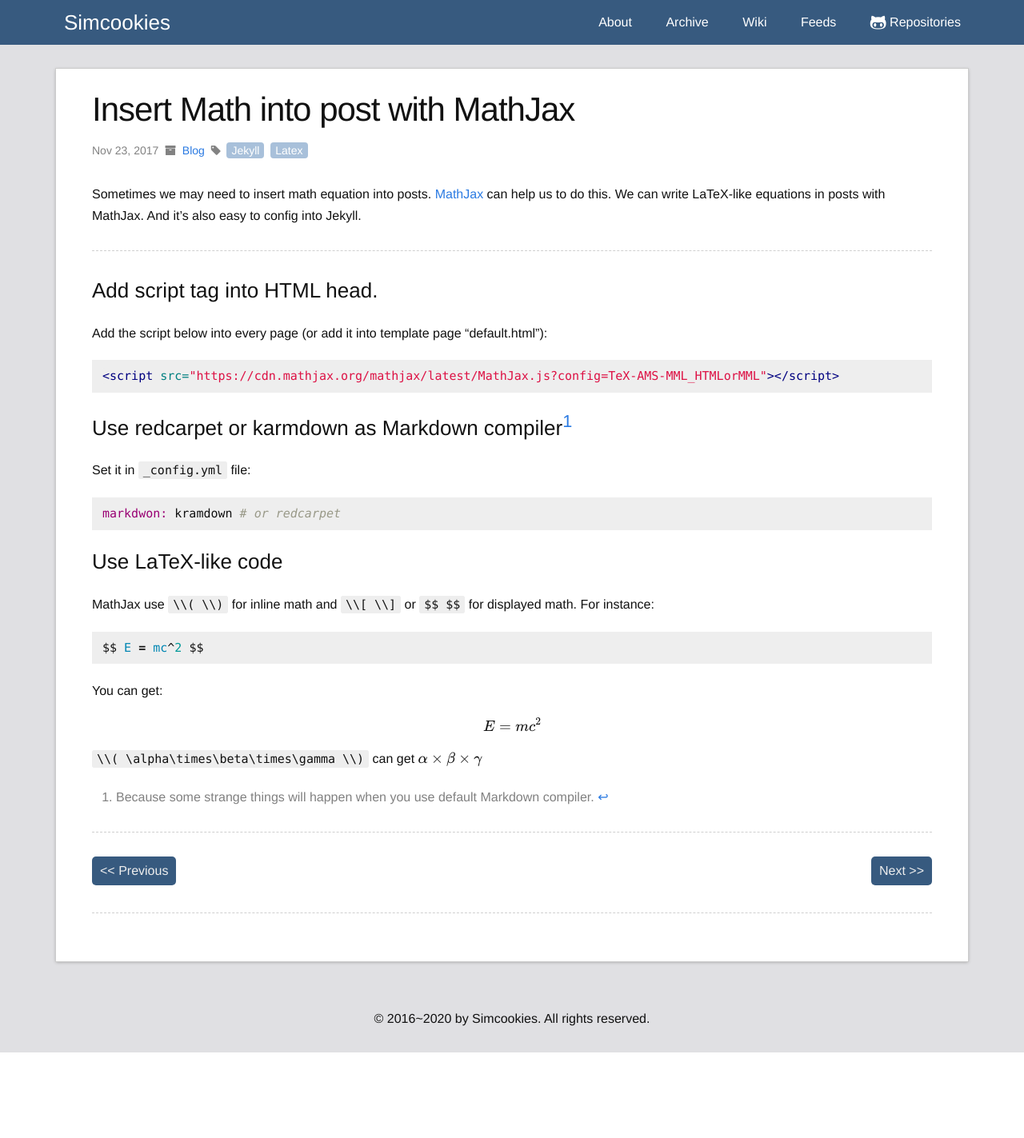
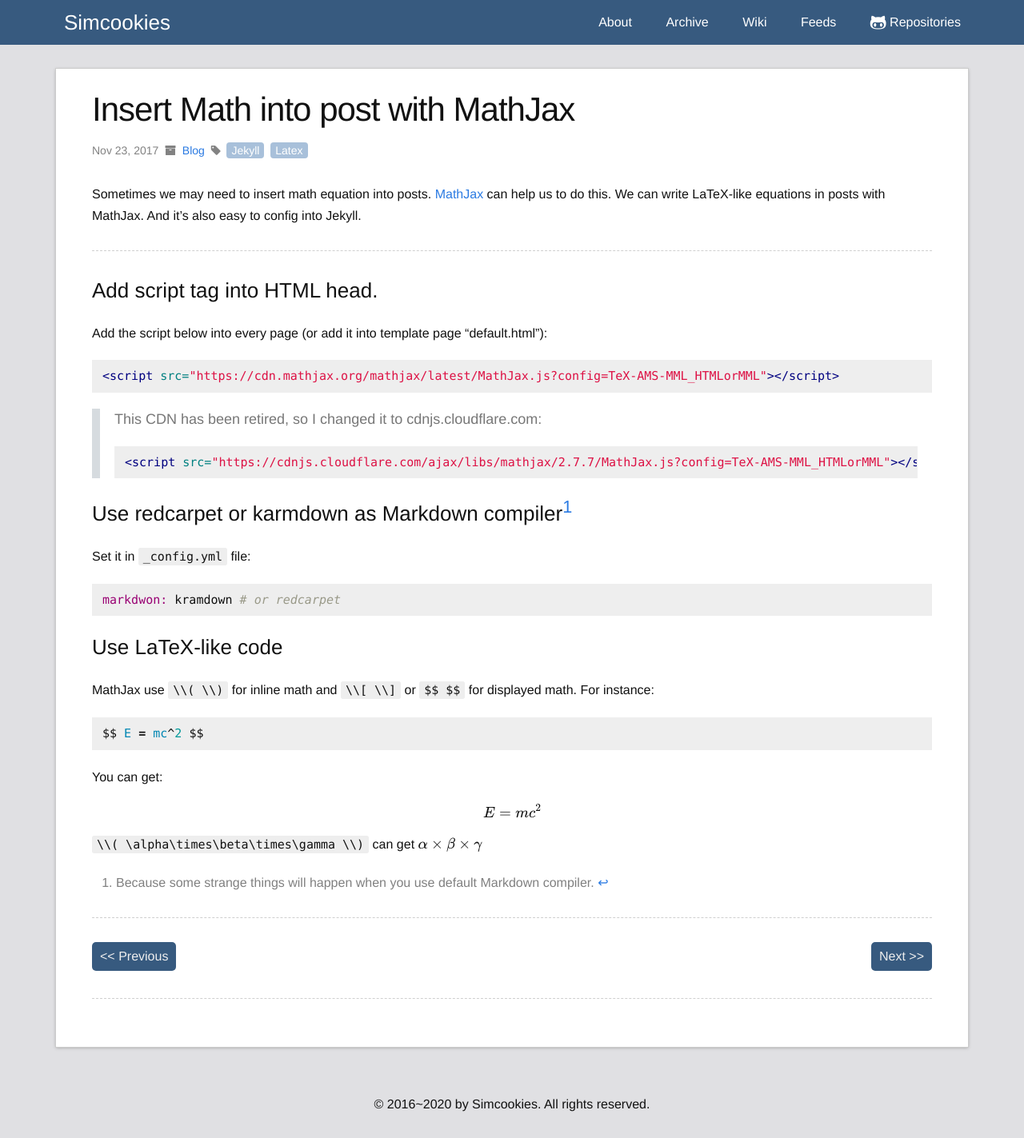
Before and after one commit to Simcookies/gitio, a Jekyll site: the page built from _posts/2017-11-23-insert-math-into-post-with-mathjax.md, in a window 1280 px wide. Shown: the whole page at 80% size. Built offline with Jekyll 4.4.1, drawn with Linux system fonts in a browser that asks for light colours; nearby versions of some CDN libraries; formulas are drawn with MathJax 3; comment, search, counter and statistics services are not loaded; some of the changed lines change nothing that is shown.

Commit message:
update CDN and add SRI to CDN

````diff
--- a/_includes/head.html
+++ b/_includes/head.html
@@ -2,18 +2,28 @@
   <meta charset="utf-8">
   <meta http-equiv="X-UA-Compatible" content="IE=edge">
   <meta name="viewport" content="width=device-width, initial-scale=1">
-
   <title>{% if page.title %}{{ page.title | escape }}{% else %}{{ site.title | escape }}{% endif %}</title>
   <meta name="description" content="{% if page.excerpt %}{{ page.excerpt | strip_html | strip_newlines | truncate: 160 }}{% else %}{{ site.description }}{% endif %}">
-
+  <link rel="shortcut icon" type="image/x-icon" href="/public/favicon.ico">
   <link rel="stylesheet" href="/public/css/main.css">
-  <link rel="stylesheet" href="https://maxcdn.bootstrapcdn.com/font-awesome/4.5.0/css/font-awesome.min.css">
+  <link rel="stylesheet"
+        href="https://cdnjs.cloudflare.com/ajax/libs/font-awesome/4.5.0/css/font-awesome.css"
+        integrity="sha512-EaaldggZt4DPKMYBa143vxXQqLq5LE29DG/0OoVenoyxDrAScYrcYcHIuxYO9YNTIQMgD8c8gIUU8FQw7WpXSQ=="
+        crossorigin="anonymous" />
   <link rel="canonical" href="{{ page.url | replace:'index.html','' | prepend: site.baseurl | prepend: site.url }}">
   <link rel="alternate" type="application/rss+xml" title="{{ site.title }}" href="{{ "/feed.xml" | prepend: site.baseurl | prepend: site.url }}">
-  <script src="https://ajax.googleapis.com/ajax/libs/jquery/1.12.0/jquery.min.js"></script>
-  <script src="https://ajax.googleapis.com/ajax/libs/jqueryui/1.11.4/jquery-ui.min.js"></script>
-  <script src="https://cdn.mathjax.org/mathjax/latest/MathJax.js?config=TeX-AMS-MML_HTMLorMML"></script>
-  <script src="https://unpkg.com/simple-jekyll-search@1.5.0/dest/simple-jekyll-search.min.js"></script>
+  <script src="https://cdnjs.cloudflare.com/ajax/libs/jquery/3.5.1/jquery.min.js"
+          integrity="sha512-bLT0Qm9VnAYZDflyKcBaQ2gg0hSYNQrJ8RilYldYQ1FxQYoCLtUjuuRuZo+fjqhx/qtq/1itJ0C2ejDxltZVFg=="
+          crossorigin="anonymous"></script>
+  <script src="https://cdnjs.cloudflare.com/ajax/libs/jqueryui/1.12.1/jquery-ui.min.js"
+          integrity="sha512-uto9mlQzrs59VwILcLiRYeLKPPbS/bT71da/OEBYEwcdNUk8jYIy+D176RYoop1Da+f9mvkYrmj5MCLZWEtQuA=="
+          crossorigin="anonymous"></script>
+  <script src="https://cdnjs.cloudflare.com/ajax/libs/simple-jekyll-search/1.7.12/simple-jekyll-search.min.js"
+          integrity="sha512-APy7Ff/y4pdIHleqiTMcRZ8Wu6tjfqhJpgAcaCvTuFQPj/G+/A5u0uZi/DkfkuLQ6FeFmDJgh/zl0y3If/VUyA=="
+          crossorigin="anonymous"></script>
+  <script src="https://cdnjs.cloudflare.com/ajax/libs/mathjax/2.7.7/MathJax.js?config=TeX-AMS-MML_HTMLorMML"
+          integrity="sha512-Fv0JVzxvrWFLhiUP8wZYR6VwBZQt0XqB9MhHZE+12lObqIDzg3LOJcCCiRy6g4MCX/MlG+R9IRCWZAHjo9iBgw=="
+          crossorigin="anonymous"></script>
   <script type="text/x-mathjax-config">
     MathJax.Hub.Config({
       showProcessingMessages: false,
@@ -26,5 +36,4 @@
     });
   </script>
   <script src="/public/script/main.js"></script>
-  <link rel="shortcut icon" type="image/x-icon" href="/public/favicon.ico">
 </head>
--- a/_posts/2017-11-23-insert-math-into-post-with-mathjax.md
+++ b/_posts/2017-11-23-insert-math-into-post-with-mathjax.md
@@ -18,6 +18,12 @@
 <script src="https://cdn.mathjax.org/mathjax/latest/MathJax.js?config=TeX-AMS-MML_HTMLorMML"></script>
 ```
 
+> This CDN has been retired, so I changed it to cdnjs.cloudflare.com:
+>
+> ```html
+> <script src="https://cdnjs.cloudflare.com/ajax/libs/mathjax/2.7.7/MathJax.js?config=TeX-AMS-MML_HTMLorMML"></script>
+> ```
+
 ## Use redcarpet or karmdown as Markdown compiler[^footnote]
 
 Set it in `_config.yml` file:
@@ -36,7 +42,9 @@
 
 You can get:
 
-$$E=mc^2$$
+$$
+E=mc^2
+$$
 
 `\\( \alpha\times\beta\times\gamma \\)` can get \\(\alpha\times\beta\times\gamma\\)
 
````
Lines whose indentation alone changed are shown as unchanged.
